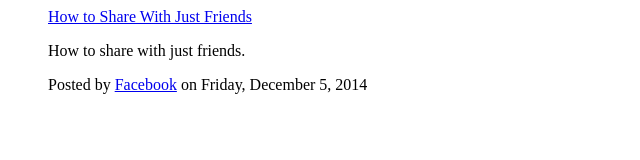
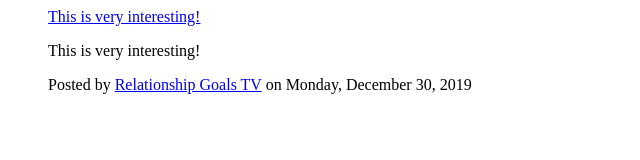
Before and after one commit to Shvid/shvid.github.io, a plain HTML site: page video.html in a window 1280 px wide. Shown: the whole page, without its empty margins (0-640 px from the left). Drawn offline with Linux system fonts and the light colour scheme.

Commit message:
Update video.html

```diff
--- a/video.html
+++ b/video.html
@@ -4,21 +4,10 @@
 </head>
 <body>
 
+<div id="fb-root"></div>
+<script async defer crossorigin="anonymous" src="https://connect.facebook.net/en_US/sdk.js#xfbml=1&version=v6.0&appId=188928671231690&autoLogAppEvents=1"></script>
 
-  <!-- Load Facebook SDK for JavaScript -->
-  <div id="fb-root"></div>
-  <script async defer src="https://connect.facebook.net/en_US/sdk.js#xfbml=1&version=v3.2"></script>
-
-  <!-- Your embedded video player code -->
-  <div class="fb-video" data-href="https://www.facebook.com/facebook/videos/550503575536028/" data-width="500" data-show-text="false">
-    <div class="fb-xfbml-parse-ignore">
-      <blockquote cite="https://www.facebook.com/facebook/videos/550503575536028/">
-        <a href="https://www.facebook.com/facebook/videos/550503575536028/">How to Share With Just Friends</a>
-        <p>How to share with just friends.</p>
-        Posted by <a href="https://www.facebook.com/facebook/">Facebook</a> on Friday, December 5, 2014
-      </blockquote>
-    </div>
-  </div>
+<div class="fb-video" data-href="https://www.facebook.com/RelationshipGoalTV/videos/550503575536028/" data-width="500" data-show-text="false"><blockquote cite="https://developers.facebook.com/RelationshipGoalTV/videos/550503575536028/" class="fb-xfbml-parse-ignore"><a href="https://developers.facebook.com/RelationshipGoalTV/videos/550503575536028/">This is very interesting!</a><p>This is very interesting!</p>Posted by <a href="https://www.facebook.com/RelationshipGoalTV/">Relationship Goals TV</a> on Monday, December 30, 2019</blockquote></div>
 
 </body>
 </html>
```
